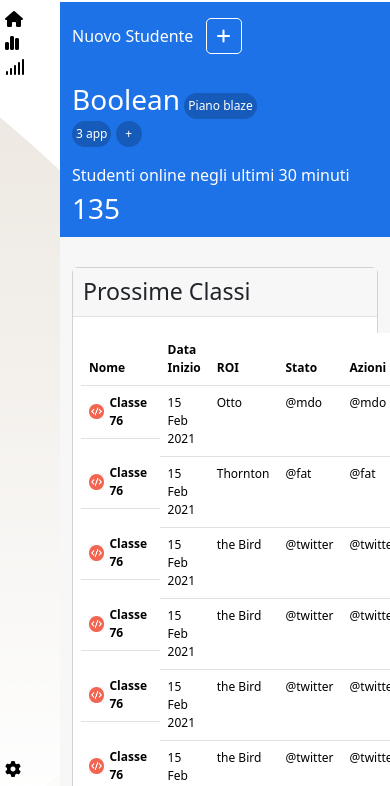
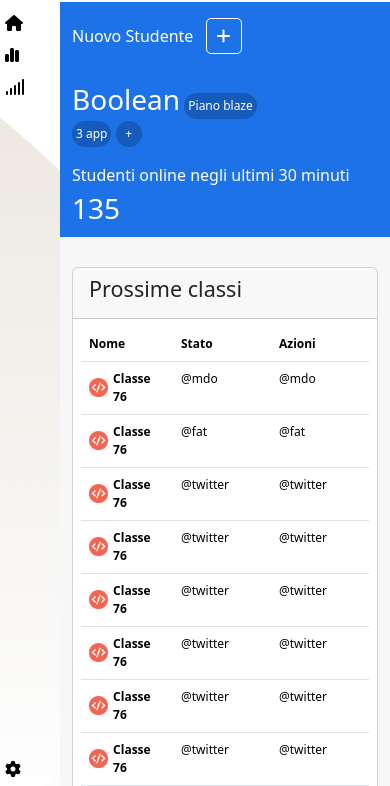
Before and after one commit to valeriofilareti/html-css-bootstrap-dashboard, a plain HTML site: page index.html in a window 390 px wide. Shown: the part 58-844 px from the top of the page. Drawn offline with nearby package versions, Linux system fonts and the light colour scheme.

Commit message:
[add] main

```diff
--- a/index.html
+++ b/index.html
@@ -42,19 +42,21 @@
   <!-- left-bar -->
   <section class="vf-left-bar d-flex flex-column justify-content-between">
     <div class="vf-container">
-      <div class="row row-cols-2">
+      <div class="row row-cols-2 py-1">
         <div class="col-1">
           <i class="fa-solid fa-house"></i>
         </div>
-        <div class="col d-none d-md-block">Home</div>
+        <div class="col d-none d-md-block">
+          Home
+        </div>
       </div>
-      <div class="row row-cols-2">
+      <div class="row row-cols-2 py-1">
         <div class="col-1">
           <i class="fa-solid fa-chart-simple"></i>
         </div>
         <div class="col d-none d-md-block">Stats</div>
       </div>
-      <div class="row row-cols-2">
+      <div class="row row-cols-2 py-1">
         <div class="col-1">
           <i class="fa-solid fa-signal"></i>
         </div>
@@ -100,14 +102,16 @@
           <div class="col">
             <!-- tabella -->
             <div class="card">
-              <h3>Prossime Classi</h3>
+              <div class="card-header">
+                <h4>Prossime classi</h4>
+              </div>
               <div class="p-2">
                 <table class="table">
                   <thead>
                     <tr>
                       <th scope="col">Nome</th>
-                      <th class="table-fix" scope="col">Data Inizio</th>
-                      <th class="table-fix" scope="col">ROI</th>
+                      <th class="table-fix d-none d-md-table-cell" scope="col">Data Inizio</th>
+                      <th class="table-fix d-none d-md-table-cell" scope="col">ROI</th>
                       <th class="table-fix" scope="col">Stato</th>
                       <th class="table-fix" scope="col">Azioni</th>
                     </tr>
@@ -120,8 +124,8 @@
                         </div>
                         <span>Classe 76</span>
                       </th>
-                      <td>15 Feb 2021</td>
-                      <td>Otto</td>
+                      <td class="d-none d-md-table-cell">15 Feb 2021</td>
+                      <td class="d-none d-md-table-cell">Otto</td>
                       <td>@mdo</td>
                       <td>@mdo</td>
                     </tr>
@@ -132,8 +136,8 @@
                         </div>
                         <span>Classe 76</span>
                       </th>
-                      <td>15 Feb 2021</td>
-                      <td>Thornton</td>
+                      <td class="d-none d-md-table-cell">15 Feb 2021</td>
+                      <td class="d-none d-md-table-cell">Thornton</td>
                       <td>@fat</td>
                       <td>@fat</td>
                     </tr>
@@ -144,8 +148,8 @@
                         </div>
                         <span>Classe 76</span>
                       </th>
-                      <td>15 Feb 2021</td>
-                      <td>the Bird</td>
+                      <td class="d-none d-md-table-cell">15 Feb 2021</td>
+                      <td class="d-none d-md-table-cell">the Bird</td>
                       <td>@twitter</td>
                       <td>@twitter</td>
                     </tr>
@@ -156,8 +160,8 @@
                         </div>
                         <span>Classe 76</span>
                       </th>
-                      <td>15 Feb 2021</td>
-                      <td>the Bird</td>
+                      <td class="d-none d-md-table-cell">15 Feb 2021</td>
+                      <td class="d-none d-md-table-cell">the Bird</td>
                       <td>@twitter</td>
                       <td>@twitter</td>
                     </tr>
@@ -168,8 +172,8 @@
                         </div>
                         <span>Classe 76</span>
                       </th>
-                      <td>15 Feb 2021</td>
-                      <td>the Bird</td>
+                      <td class="d-none d-md-table-cell">15 Feb 2021</td>
+                      <td class="d-none d-md-table-cell">the Bird</td>
                       <td>@twitter</td>
                       <td>@twitter</td>
                     </tr>
@@ -180,8 +184,8 @@
                         </div>
                         <span>Classe 76</span>
                       </th>
-                      <td>15 Feb 2021</td>
-                      <td>the Bird</td>
+                      <td class="d-none d-md-table-cell">15 Feb 2021</td>
+                      <td class="d-none d-md-table-cell">the Bird</td>
                       <td>@twitter</td>
                       <td>@twitter</td>
                     </tr>
@@ -192,8 +196,8 @@
                         </div>
                         <span>Classe 76</span>
                       </th>
-                      <td>15 Feb 2021</td>
-                      <td>the Bird</td>
+                      <td class="d-none d-md-table-cell">15 Feb 2021</td>
+                      <td class="d-none d-md-table-cell">the Bird</td>
                       <td>@twitter</td>
                       <td>@twitter</td>
                     </tr>
@@ -204,8 +208,8 @@
                         </div>
                         <span>Classe 76</span>
                       </th>
-                      <td>15 Feb 2021</td>
-                      <td>the Bird</td>
+                      <td class="d-none d-md-table-cell">15 Feb 2021</td>
+                      <td class="d-none d-md-table-cell">the Bird</td>
                       <td>@twitter</td>
                       <td>@twitter</td>
                     </tr>
@@ -218,7 +222,9 @@
           <!-- accordion -->
           <div class="col">
             <div class="card">
-              <h3>faq</h3>
+              <div class="card-header d-flex align-items-center">
+                <h4>F.A.Q.</h4>
+              </div>
               <div class="accordion accordion-flush" id="accordionFlushExample">
                 <div class="accordion-item">
                   <h2 class="accordion-header" id="flush-headingOne">
@@ -253,7 +259,7 @@
               </div>
             </div>
           </div>
-          <!-- accordion -->
+          <!-- /accordion -->
         </div>
       </div>
       <div class="col right-col">
@@ -261,7 +267,9 @@
           <!-- tod -->
           <div class="col todo">
             <div class="card">
-              <h3>Todo</h3>
+              <div class="card-header">
+                <h4>Todo</h4>
+              </div>
               <div class="card m-3">
                 <div class="row d-flex flex-column">
                   <div class="col">
@@ -288,7 +296,21 @@
           </div>
           <!-- /tod -->
           <!-- graphics -->
-          <div class="col">graphics</div>
+          <div class="col">
+            <div class="card">
+              <img src="img/stats.jpeg" alt="">
+              <div class="border-bottom p-3">
+                <span class="fs-5">Utenti attivi</span><br>
+                <span>Lista degli utenti attivi nell'ultimo mese</span>
+              </div>
+              <div class="border-bottom p-3">
+                <span>Lista degli utenti attivi nell'ultimo mese</span>
+              </div>
+              <div class="border-bottom p-3">
+                <span>Lista degli utenti attivi nell'ultimo mese</span>
+              </div>
+            </div>
+          </div>
           <!-- /graphics -->
         </div>
       </div>
```
